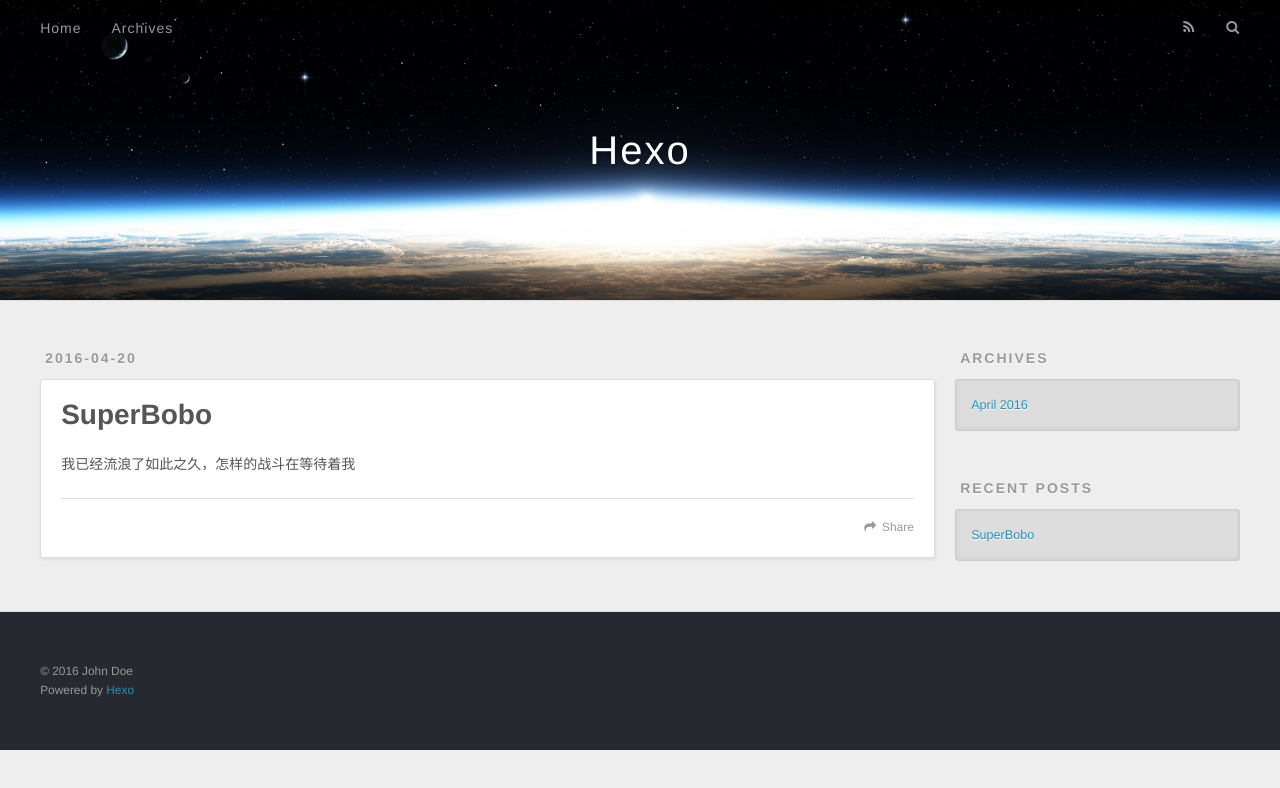
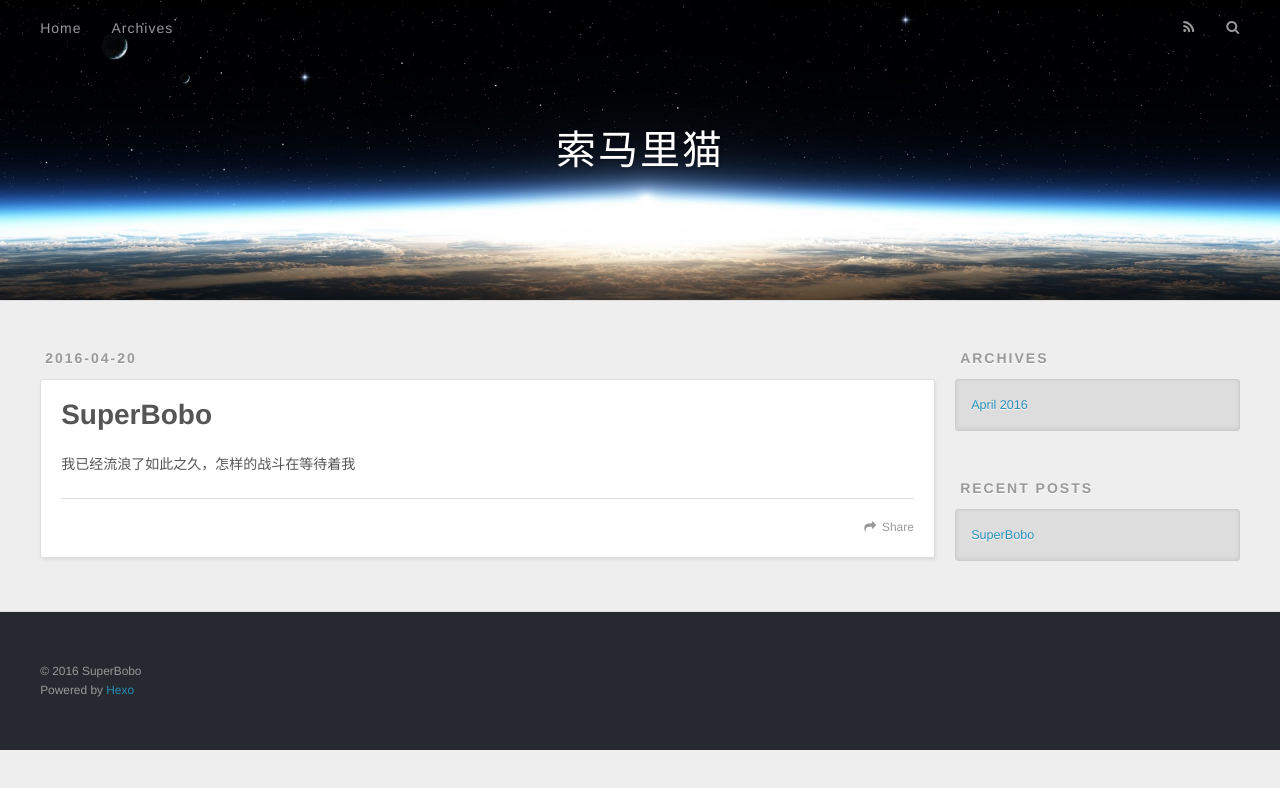
Before and after one commit to superbobogithub/superbobogithub.github.io, a plain HTML site: page index.html in a window 1280 px wide. Drawn offline with nearby package versions, Linux system fonts and the light colour scheme.

Commit message:
Site updated: 2016-04-20 13:29:17

```diff
--- a/index.html
+++ b/index.html
@@ -3,19 +3,19 @@
 <head>
   <meta charset="utf-8">
 
-  <title>Hexo</title>
+  <title>索马里猫</title>
   <meta name="viewport" content="width=device-width, initial-scale=1, maximum-scale=1">
   <meta name="description">
 <meta property="og:type" content="website">
-<meta property="og:title" content="Hexo">
+<meta property="og:title" content="索马里猫">
 <meta property="og:url" content="http://yoursite.com/index.html">
-<meta property="og:site_name" content="Hexo">
+<meta property="og:site_name" content="索马里猫">
 <meta property="og:description">
 <meta name="twitter:card" content="summary">
-<meta name="twitter:title" content="Hexo">
+<meta name="twitter:title" content="索马里猫">
 <meta name="twitter:description">
 
-    <link rel="alternate" href="/atom.xml" title="Hexo" type="application/atom+xml">
+    <link rel="alternate" href="/atom.xml" title="索马里猫" type="application/atom+xml">
 
 
     <link rel="icon" href="/favicon.png">
@@ -36,7 +36,7 @@
   <div id="header-outer" class="outer">
     <div id="header-title" class="inner">
       <h1 id="logo-wrap">
-        <a href="/" id="logo">Hexo</a>
+        <a href="/" id="logo">索马里猫</a>
       </h1>
 
     </div>
@@ -91,7 +91,7 @@
 
     </div>
     <footer class="article-footer">
-      <a data-url="http://yoursite.com/2016/04/20/hello-world/" data-id="cin8ehw680000rc3fbmqvlx9z" class="article-share-link">Share</a>
+      <a data-url="http://yoursite.com/2016/04/20/hello-world/" data-id="cin8f63rv0000y53fjpdeugwr" class="article-share-link">Share</a>
 
 
     </footer>
@@ -146,7 +146,7 @@
 
   <div class="outer">
     <div id="footer-info" class="inner">
-      &copy; 2016 John Doe<br>
+      &copy; 2016 SuperBobo<br>
       Powered by <a href="http://hexo.io/" target="_blank">Hexo</a>
     </div>
   </div>
```
Also changed, not shown: 2016/04/20/hello-world/index.html (+6 -6 lines), archives/2016/04/index.html (+7 -7 lines), archives/2016/index.html (+7 -7 lines), archives/index.html (+7 -7 lines).
